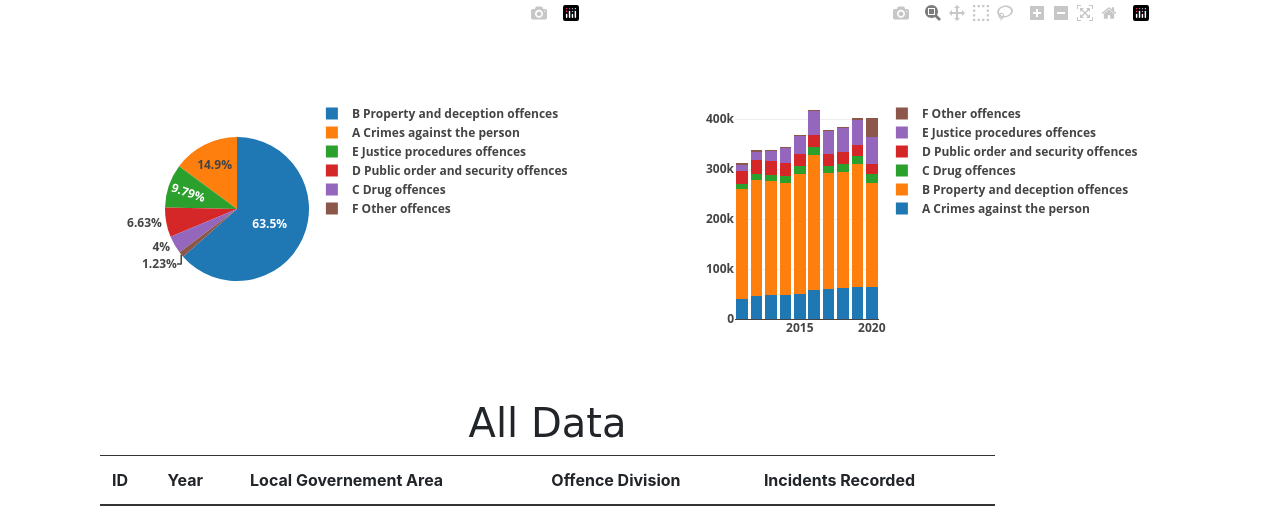
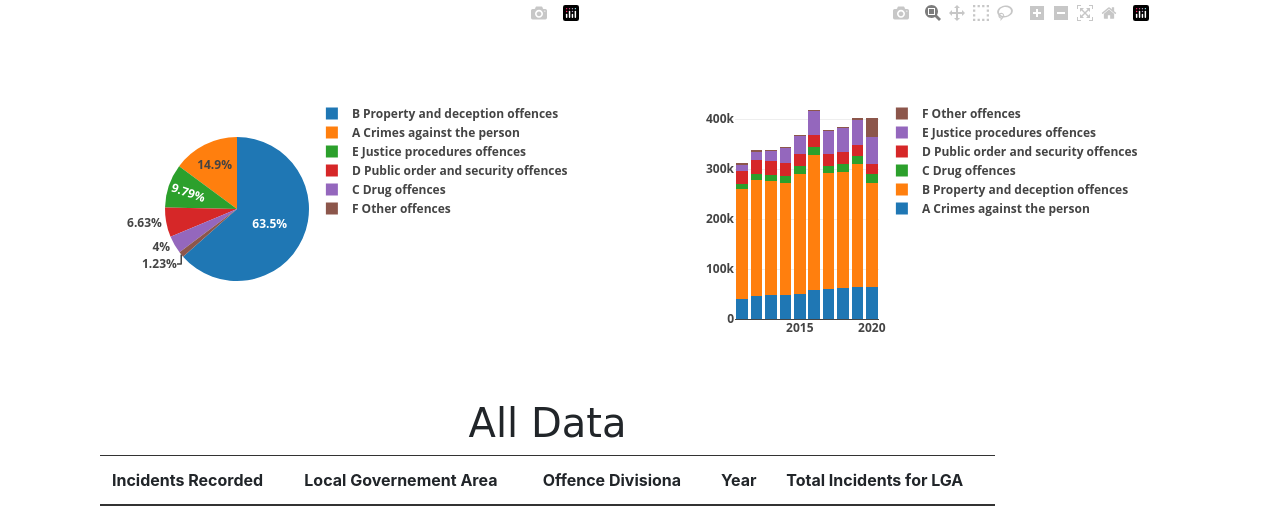
Before and after one commit to pizarro84/Victoria_Crime_Statistics, a Flask app: page / in a window 1280 px wide. Shown: the part 385-907 px from the top of the page. Run offline with Flask 2, Linux system fonts and the light colour scheme; data comes from the database, SQL or seed files in the repository; lists and menus that the app fills with data are empty; some libraries are stand-ins or nearby versions; some web fonts are replaced.

Commit message:
datatable v2

```diff
--- a/static/js/app.js
+++ b/static/js/app.js
@@ -174,6 +174,7 @@ function buildIncidentAllBarChart(dropdown_values) {
     };
     Plotly.newPlot('character-races-plot', data, layout);
   });
+
 }
 
 
@@ -288,48 +289,6 @@ function builddatatable(){
      });
    });
  }
-
- // Keep Track of all filters
- var filters = {};
-
- function updateFilters() {
-
-   // Save the element, value, and id of the filter that was changed
-   var changedElement = d3.select(this).select("input");
-   var elementValue = changedElement.property("value");
-   var filterId = changedElement.attr("id");
-
-   // If a filter value was entered then add that filterId and value
-   // to the filters list. Otherwise, clear that filter from the filters object
-   if (elementValue) {
-     filters[filterId] = elementValue;
-   }
-   else {
-     delete filters[filterId];
-   }
-
-   // Call function to apply all filters and rebuild the table
-   filterTable();
-
- }
-
- function filterTable() {
-
-   // Set the filteredData to the tableData
-   let filteredData = tableData;
-
-   // Loop through all of the filters and keep any data that
-   // matches the filter values
-   Object.entries(filters).forEach(([key, value]) => {
-     filteredData = filteredData.filter(row => row[key] === value);
-   });
-
-   // Finally, rebuild the table using the filtered Data
-   buildTable(filteredData);
- }
-
- // Attach an event to listen for changes to each filter
- d3.selectAll(".filter").on("change", updateFilters);
  buildTable(tableData);
 });
 };
--- a/templates/index.html
+++ b/templates/index.html
@@ -61,11 +61,11 @@
               <table id="ufo-table" class="table table-striped">
                 <thead>
                   <tr>
-                    <th class="table-head">ID</th>
+                    <th class="table-head">Incidents Recorded</th>
+                    <th class="table-head">Local Governement Area</th>
+                    <th class="table-head">Offence Divisiona</th>
                     <th class="table-head">Year</th>
-                    <th class="table-head">Local Governement Area</th>
-                    <th class="table-head">Offence Division</th>
-                    <th class="table-head">Incidents Recorded</th>
+                    <th class="table-head">Total Incidents for LGA</th>
                   </tr>
                 </thead>
                 <tbody></tbody>
```
